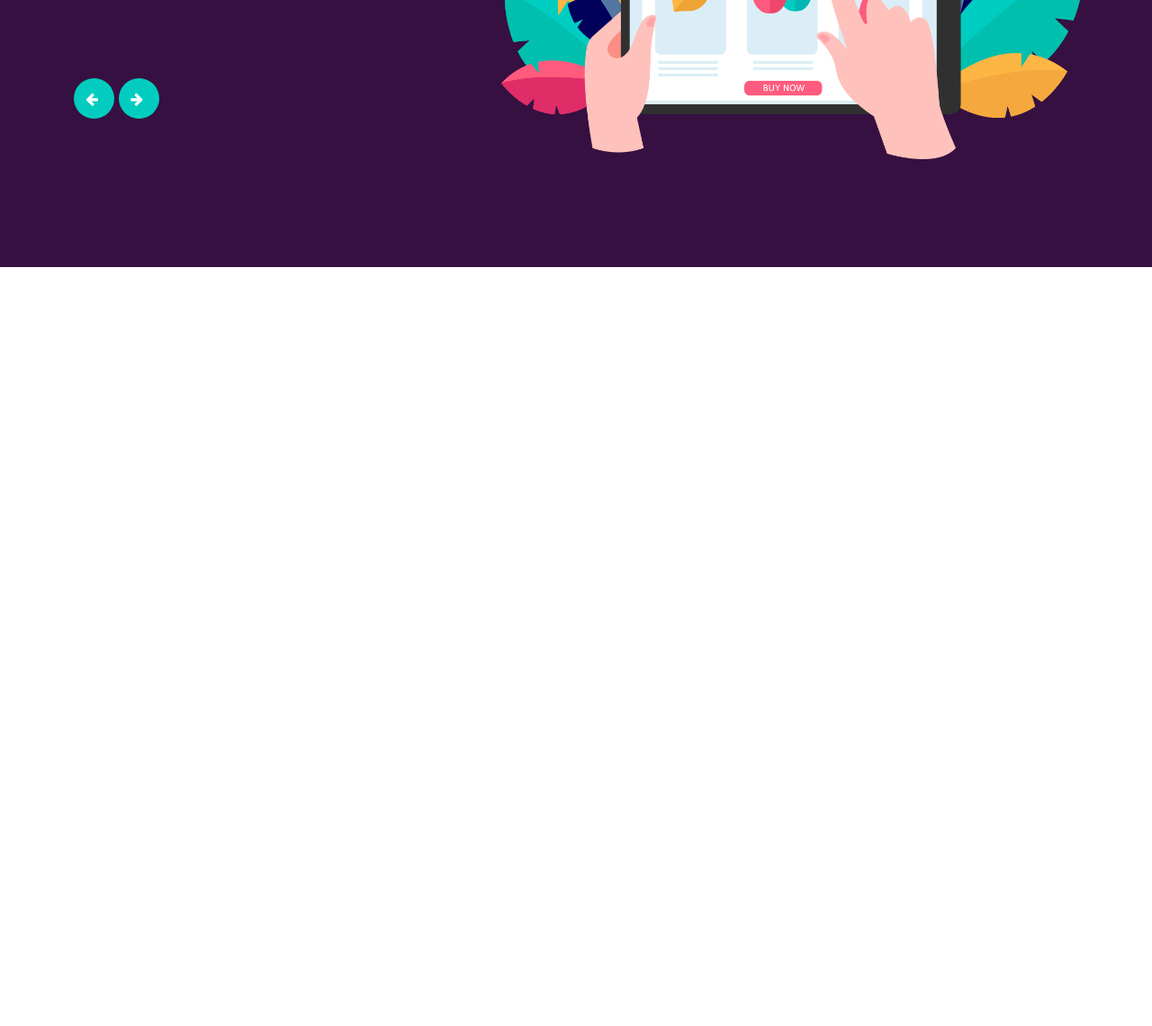
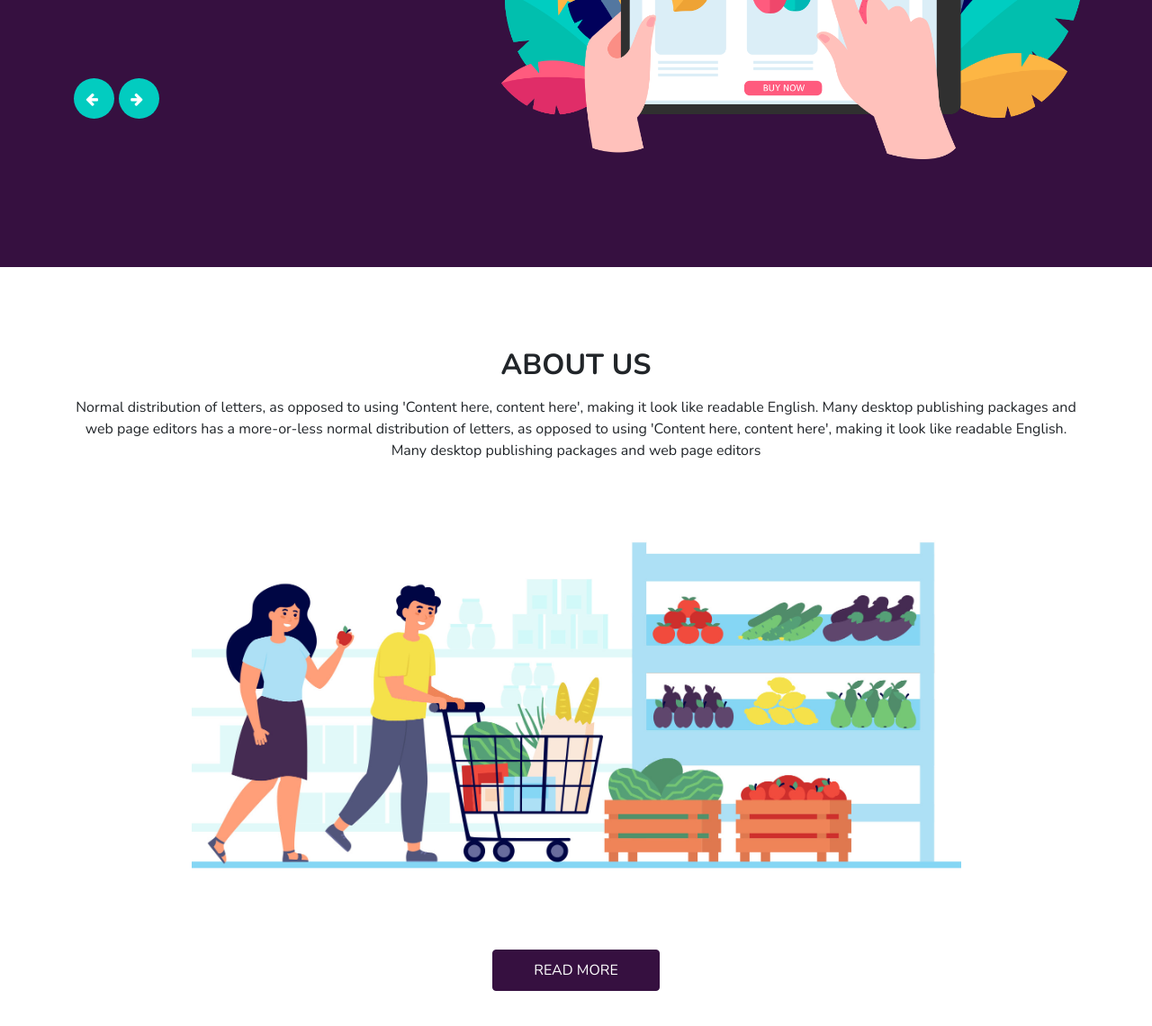
Before and after one commit to hahaera/fresh-fruits, a plain HTML site: page index.html in a window 1280 px wide. Shown: the part 523-1664 px from the top of the page at 90% size. Before the commit the page ends 820 px from the top, so only its background shows below. Drawn offline with nearby package versions, Linux system fonts and the light colour scheme; files that its build step writes are made by us from their sources.

Commit message:
about section markup and styling

```diff
--- a/index.html
+++ b/index.html
@@ -100,6 +100,30 @@
       </div>
     </section>
 
+    <section class="about">
+      <div class="container">
+        <div class="row">
+          <div class="col-12">
+            <h2 class="about-title">about us</h2>
+            <p class="about-content">
+              Normal distribution of letters, as opposed to using 'Content here,
+              content here', making it look like readable English. Many desktop
+              publishing packages and web page editors has a more-or-less normal
+              distribution of letters, as opposed to using 'Content here,
+              content here', making it look like readable English. Many desktop
+              publishing packages and web page editors
+            </p>
+
+            <div class="img-box">
+              <img src="./assets/images/about-img.jpg" alt="" />
+            </div>
+
+            <a class="more-btn" href="#">read more</a>
+          </div>
+        </div>
+      </div>
+    </section>
+
     <script
       src="https://cdn.jsdelivr.net/npm/bootstrap@5.1.3/dist/js/bootstrap.bundle.min.js"
       integrity="sha384-ka7Sk0Gln4gmtz2MlQnikT1wXgYsOg+OMhuP+IlRH9sENBO0LRn5q+8nbTov4+1p"
--- /dev/null
+++ b/sass/layout/_about.scss
@@ -0,0 +1,69 @@
+@use '../abstracts' as *;
+
+.about {
+  padding: 90px 0;
+  text-align: center;
+
+  &-title {
+    font-size: 28px;
+    font-weight: 700;
+    line-height: 1.2;
+    text-transform: uppercase;
+    margin-bottom: 8px;
+  }
+
+  &-content {
+    margin: 15px 0 16px;
+    line-height: 1.5;
+  }
+
+  .img-box {
+    margin: 45px 0;
+    img {
+      display: block;
+      width: 100%;
+      height: auto;
+      margin: 0 auto;
+    }
+  }
+
+  .more-btn {
+    display: inline-flex;
+    align-items: center;
+    justify-content: center;
+    padding: 10px 45px;
+    margin-top: 15px;
+    border: 1px solid $primary;
+    border-radius: 4px;
+    color: $white;
+    background-color: $primary;
+    text-transform: uppercase;
+  }
+
+  @include responsive(M) {
+    &-title {
+      font-size: 32px;
+    }
+
+    .img-box {
+      img {
+        max-width: 510px;
+      }
+    }
+  }
+
+  @include responsive(D) {
+    .img-box {
+      img {
+        max-width: 697.5px;
+      }
+    }
+  }
+  @include responsive(W) {
+    .img-box {
+      img {
+        max-width: 855px;
+      }
+    }
+  }
+}
--- a/sass/layout/_index.scss
+++ b/sass/layout/_index.scss
@@ -1,3 +1,4 @@
 @forward './grid';
 @forward './header';
 @forward './home';
+@forward './about';
```
